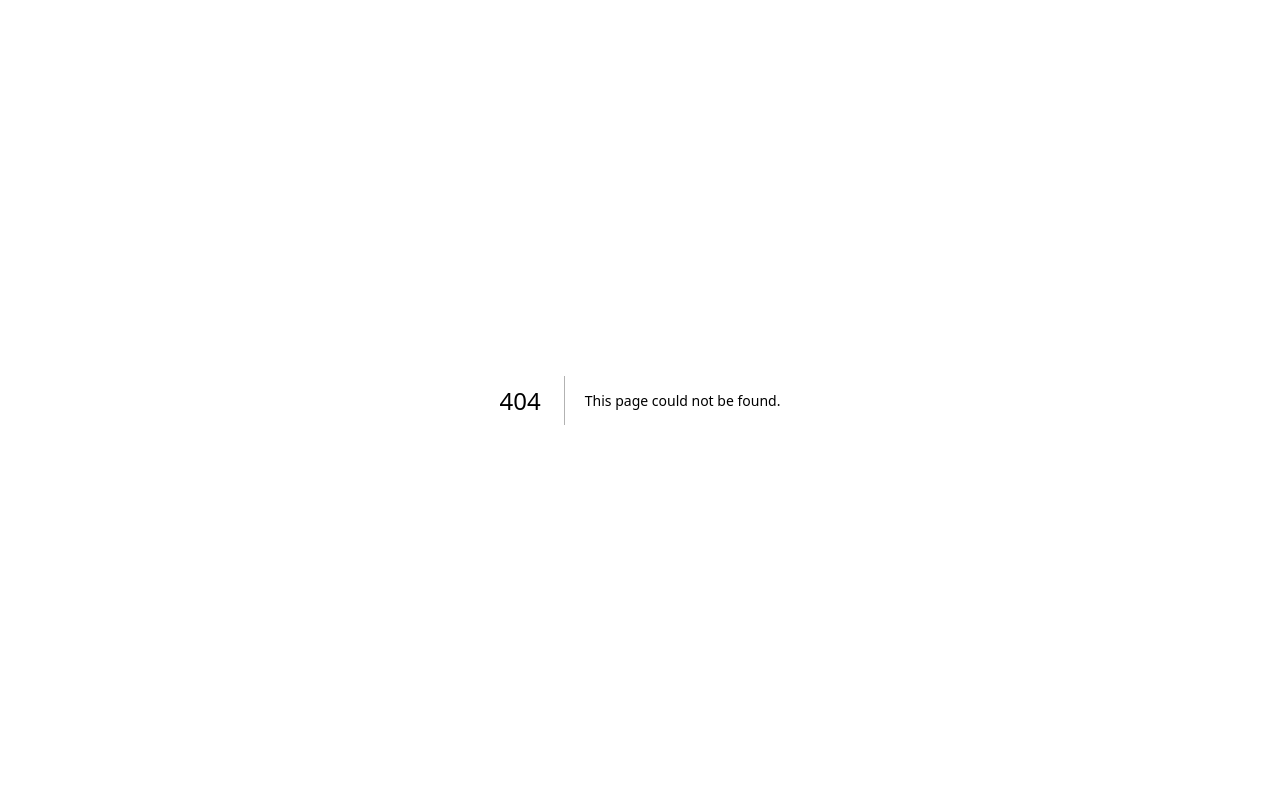
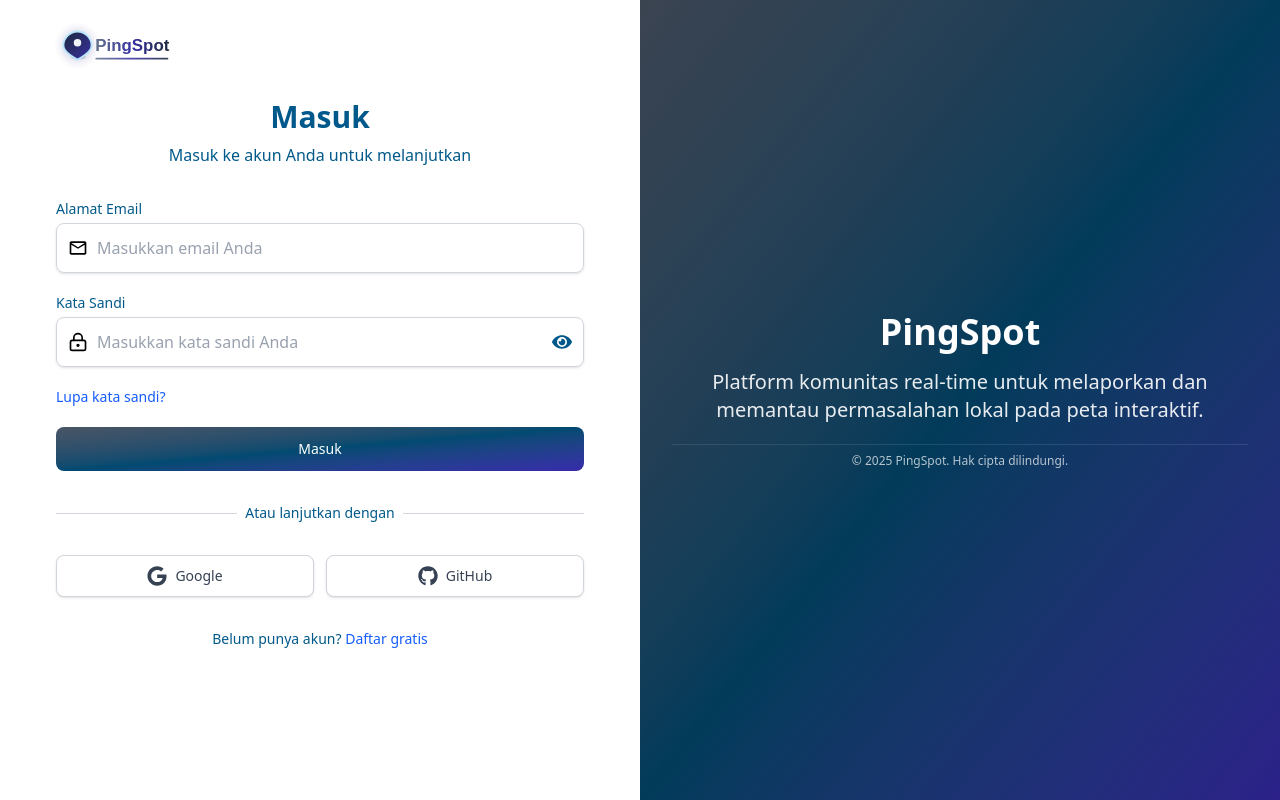
Before and after one commit to AndreanDjabbar/PingSpot, a Next.js app in the folder client/: page /auth/login in a window 1280 px wide. Before the commit this address had no page. Built offline with nearby package versions, Linux system fonts and the light colour scheme.

Commit message:
Add: create some space for error message

```diff
--- a/client/src/app/login/page.tsx
+++ b/client/src/app/auth/login/page.tsx
@@ -12,14 +12,14 @@
         <AuthLayout>
             <div className="space-y-8">
                 <div className="text-center space-y-2">
-                    <h1 className="text-3xl font-bold text-sky-800">Login</h1>
-                    <p className="text-sky-800">Sign in to your account to continue</p>
+                    <h1 className="text-3xl font-bold text-sky-800">Masuk</h1>
+                    <p className="text-sky-800">Masuk ke akun Anda untuk melanjutkan</p>
                 </div>
 
-                <div className="space-y-6">
-                    <div className="space-y-2">
+                <div className="space-y-5">
+                    <div className="space-y-1">
                         <label htmlFor="email" className="block text-sm font-medium text-sky-800">
-                        Email address
+                        Alamat Email
                         </label>
                         <div className="relative">
                             <div className="absolute inset-y-0 left-0 pl-3 flex items-center pointer-events-none">
@@ -31,14 +31,17 @@
                                 type="email"
                                 required
                                 className="block w-full pl-10 pr-3 py-3 border border-gray-300 rounded-lg shadow-sm placeholder-gray-400 focus:outline-none focus:ring-2 focus:ring-sky-800 focus:border-sky-800 transition-all duration-200"
-                                placeholder="Enter your email"
+                                placeholder="Masukkan email Anda"
                             />
+                        </div>
+                        <div className="text-red-500 text-sm font-semibold mt-1">
+
                         </div>
                     </div>
 
-                    <div className="space-y-2">
+                    <div className="space-y-1">
                         <label htmlFor="password" className="block text-sm font-medium text-sky-800">
-                        Password
+                        Kata Sandi
                         </label>
                         <div className="relative">
                             <div className="absolute inset-y-0 left-0 pl-3 flex items-center pointer-events-none">
@@ -49,7 +52,7 @@
                                 name="password"
                                 required
                                 className="block w-full pl-10 pr-10 py-3 border border-gray-300 rounded-lg shadow-sm placeholder-gray-400 focus:outline-none focus:ring-2 focus:ring-sky-800 focus:border-sky-800 transition-all duration-200"
-                                placeholder="Enter your password"
+                                placeholder="Masukkan kata sandi Anda"
                             />
                             <div className="absolute inset-y-0 right-0 pr-3 flex items-center">
                                 <button
@@ -61,12 +64,15 @@
                                 </button>
                             </div>
                         </div>
+                        <div className="text-red-500 text-sm font-semibold mt-1">
+
+                        </div>
                     </div>
 
                     <div className="flex items-center justify-between">
                         <div className="text-sm">
                         <a href="#" className="font-medium text-blue-600 hover:text-blue-500 transition-colors duration-200">
-                            Forgot your password?
+                            Lupa kata sandi?
                         </a>
                         </div>
                     </div>
@@ -76,7 +82,7 @@
                         className="group relative w-full flex justify-center py-3 px-4 text-sm font-medium rounded-lg text-white bg-pingspot-gradient focus:outline-none focus:ring-2 focus:ring-offset-2 focus:ring-sky-800"
                     >
                         <div className="flex items-center space-x-2">
-                            <span>Login</span>
+                            <span>Masuk</span>
                         </div>
                     </button>
                     </div>
@@ -86,7 +92,7 @@
                         <div className="w-full border-t border-gray-300" />
                     </div>
                     <div className="relative flex justify-center text-sm">
-                        <span className="px-2 bg-white text-sky-800">Or continue with</span>
+                        <span className="px-2 bg-white text-sky-800">Atau lanjutkan dengan</span>
                     </div>
                     </div>
 
@@ -109,9 +115,9 @@
                 </div>
 
                 <p className="text-center text-sm text-sky-800">
-                Don't have an account?{' '}
-                <a href="/register" className="font-medium text-blue-600 hover:text-blue-500 transition-colors duration-200">
-                    Sign up for free
+                Belum punya akun?{' '}
+                <a href="/auth/register" className="font-medium text-blue-600 hover:text-blue-500 transition-colors duration-200">
+                    Daftar gratis
                 </a>
                 </p>
             </div>
```
